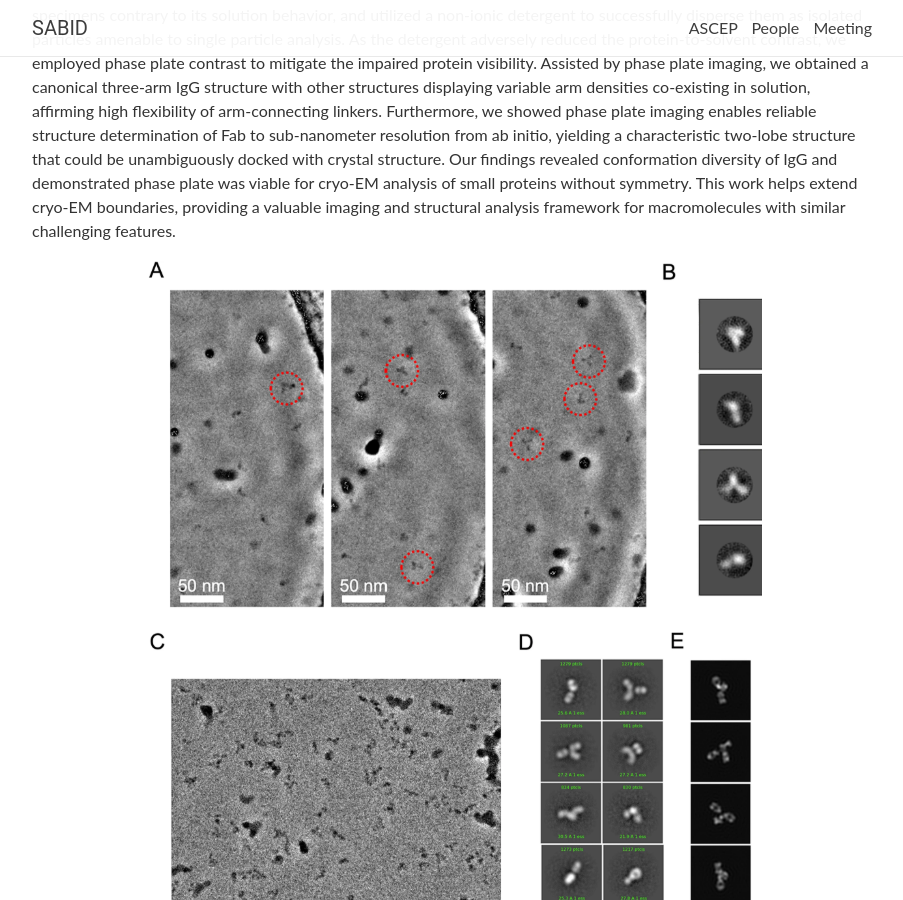
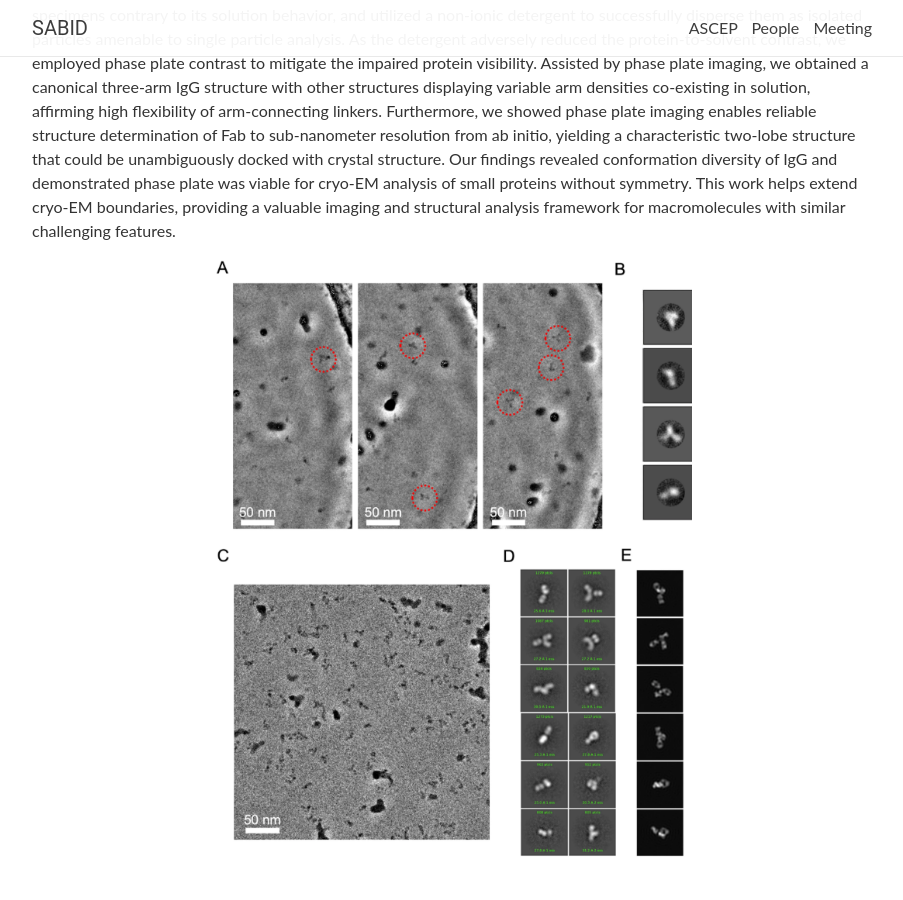
Before and after one commit to sabid-cryoem/sabid-cryoem.github.io, a Jekyll site: the page built from _pages/about.md, in a window 1280 px wide and 900 px high, scrolled down 2056 px. Shown: the whole window, without its empty margins (188-1091 px from the left). Built offline with Jekyll 4.4.1, drawn with Linux system fonts in a browser that asks for light colours; nearby versions of some CDN libraries; comment, search, counter and statistics services are not loaded.

Commit message:
Add files via upload

```diff
--- a/_pages/about.md
+++ b/_pages/about.md
@@ -49,7 +49,7 @@ news: true
 
 <div class="row">
     <div class="col-sm mt-3 mt-md-0">
-        <img class="img-fluid rounded z-depth-1" src="{{ '/assets/img/6A.PNG' | relative_url }}" alt="" title="example image"/>
+        <img class="img-fluid rounded z-depth-1" src="{{ '/assets/img/6A.PNG' | relative_url }}" alt="" title="example image" style="width:480px; height:auto;"/>
     </div>
 </div>
 
@@ -66,7 +66,7 @@ news: true
 
 <div class="row">
     <div class="col-sm mt-3 mt-md-0">
-        <img class="img-fluid rounded z-depth-1" src="{{ '/assets/img/APT.PNG' | relative_url }}" alt="" title="example image"/>
+        <img class="img-fluid rounded z-depth-1" src="{{ '/assets/img/ATP.PNG' | relative_url }}" alt="" title="example image"/>
     </div>
 </div>
 
```
